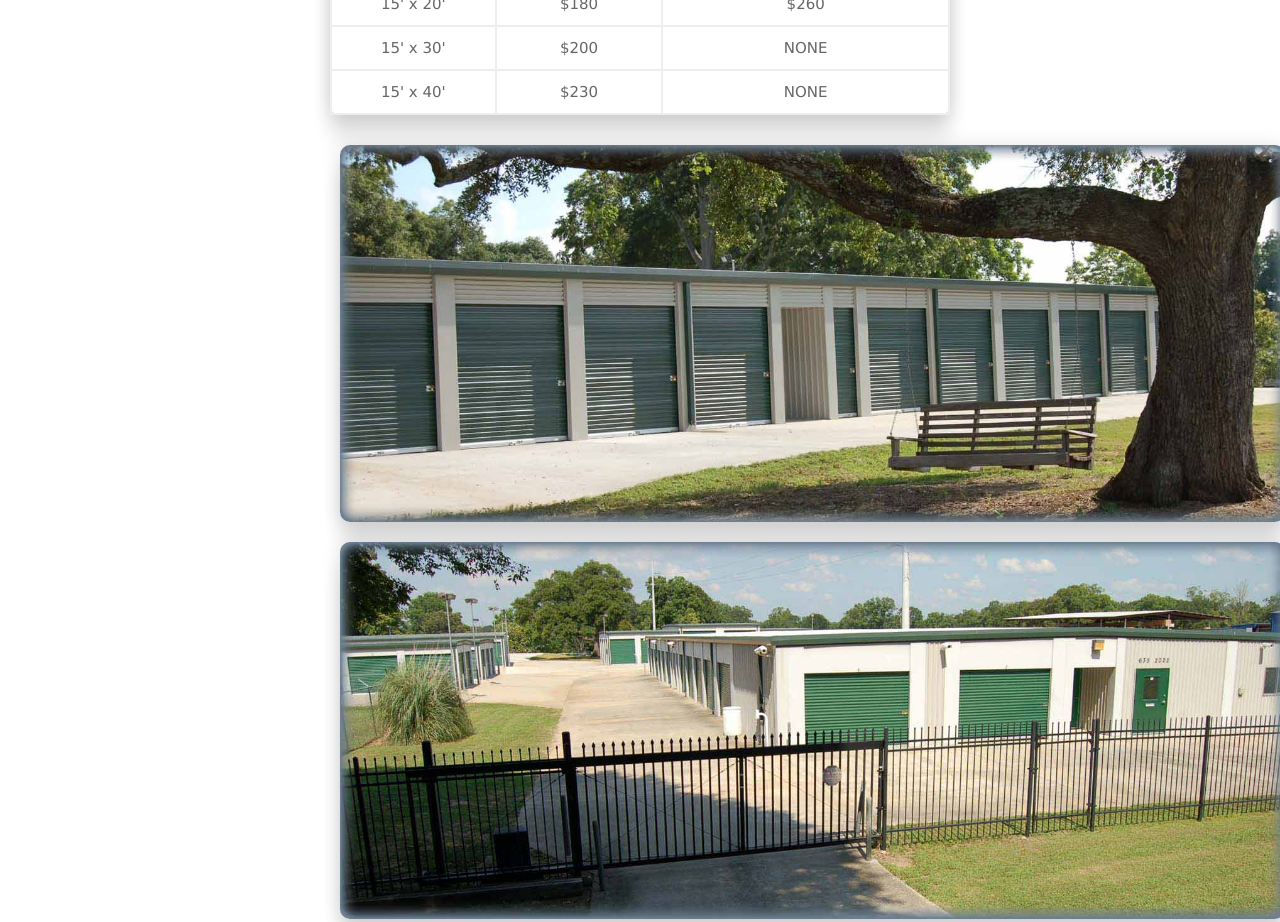
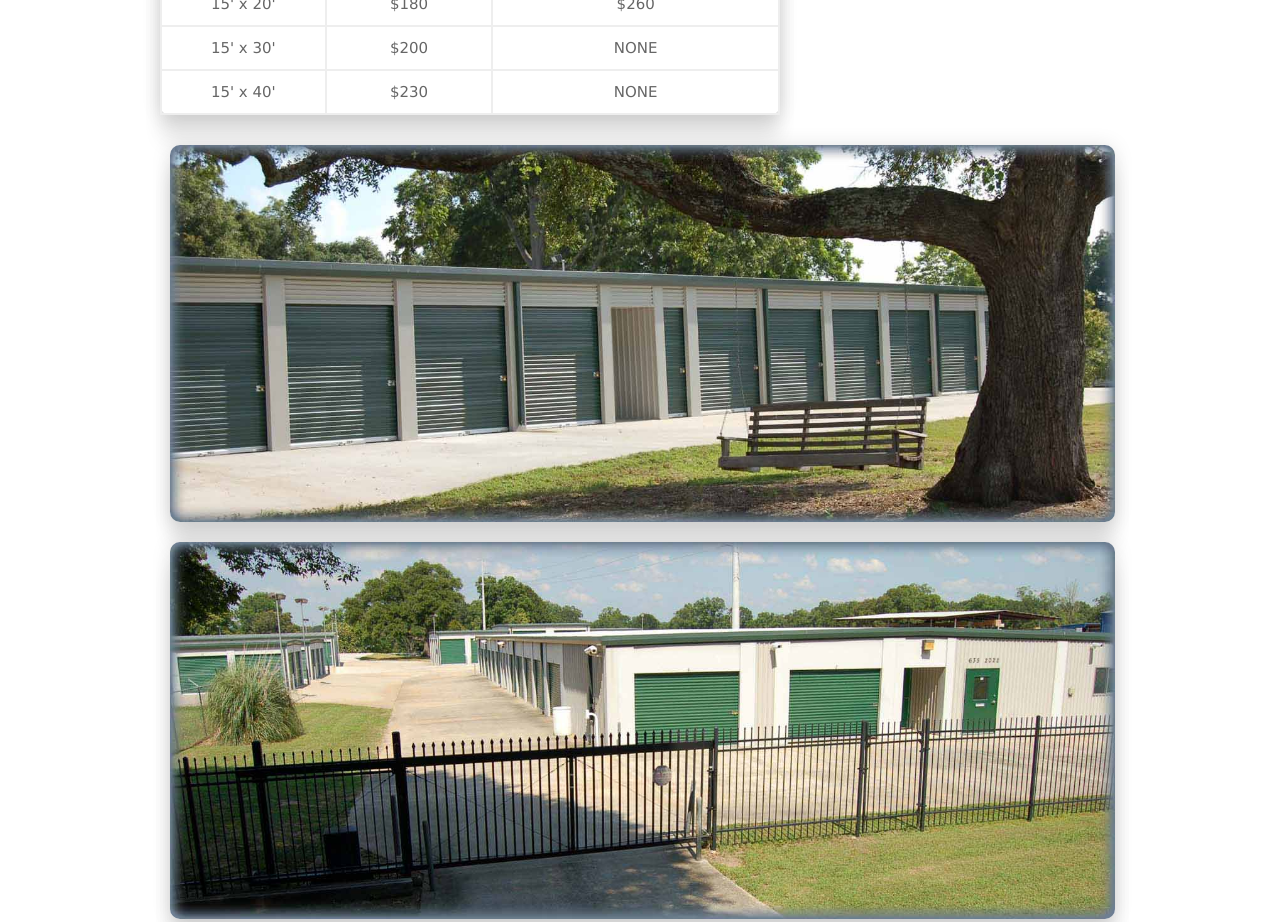
Before and after one commit to mccune/bayouself.github.io, a plain HTML site: page index.html in a window 1280 px wide. Shown: the part 560-1482 px from the top of the page. Drawn offline with Linux system fonts and the light colour scheme.

Commit message:
Update index.html

```diff
--- a/index.html
+++ b/index.html
@@ -11,7 +11,7 @@
 
 
 	<body>
-<div id="wrapper" align="center">
+<div id="wrapper">
     <div id="header">
         <img src="oak tree_logo.png" align="left" class="logo">
 
@@ -24,7 +24,7 @@
 			</h4>
     </div>
 
-    <div id="content">
+    <div id="content" align="center">
 		<!--Unit Prices-->
 		<table id="units" style="text-align:center" width="960">
 				 <tr>
@@ -78,13 +78,16 @@
 					<td>NONE</td>
 				</tr>
 			</table>
-			<img src="storage00.jpg" align="middle" class="banner">
-			<img src="storage01.jpg" align="middle" class="banner">
-			<img src="storage02.jpg" align="middle" class="banner">
-			<img src="storage03.jpg" align="middle" class="banner">
+
 
     </div>
-
+    <div id="images">
+		<!--Images-->
+	   	<img src="storage00.jpg" align="middle" class="banner">
+		<img src="storage01.jpg" align="middle" class="banner">
+		<img src="storage02.jpg" align="middle" class="banner">
+		<img src="storage03.jpg" align="middle" class="banner">
+	</div>
 
     <div id="footer">
         Bayou Self Mini Storage | 7696 US HWY 61 St. Francisville, Louisiana
```
